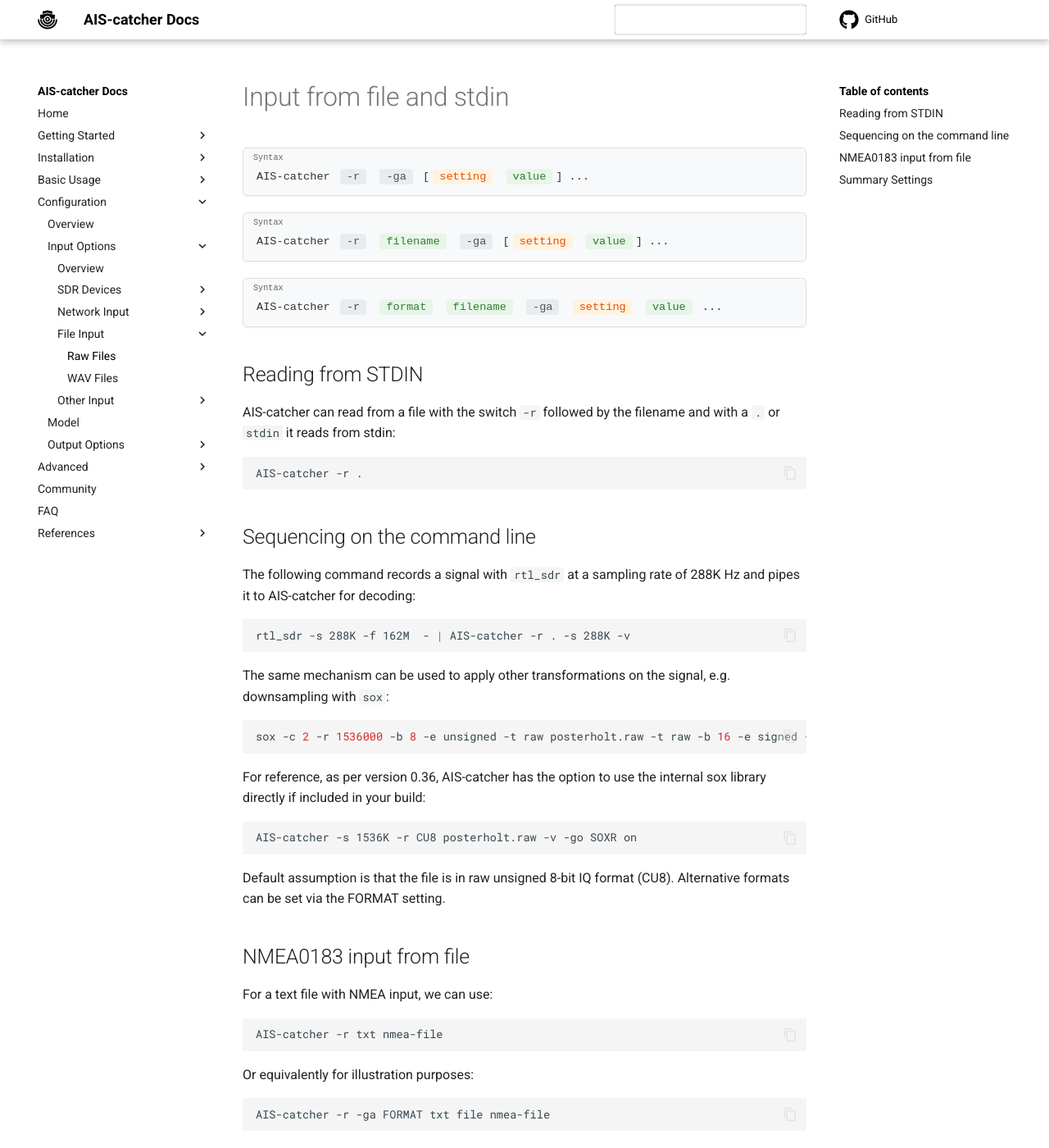
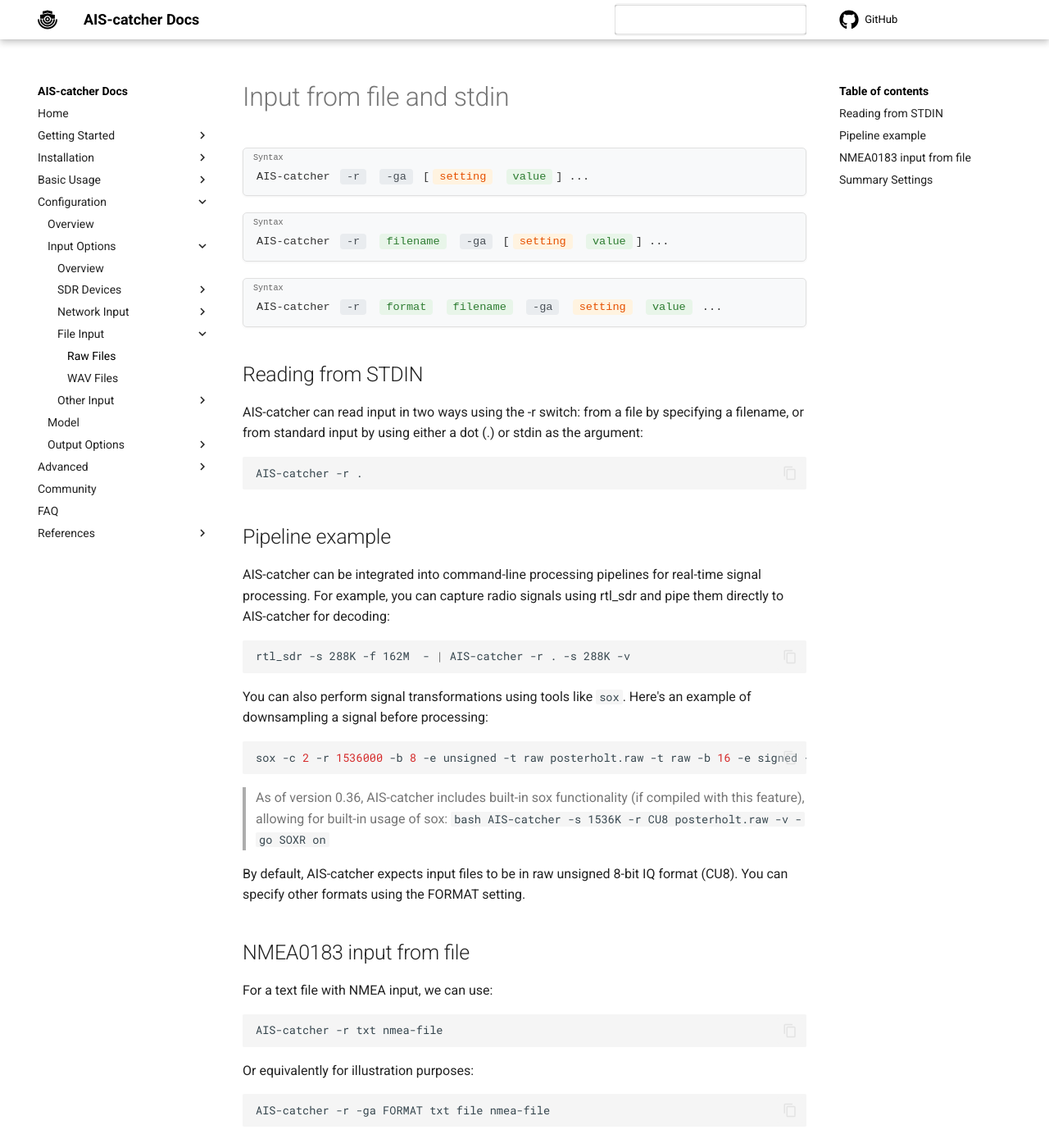
Before and after one commit to jvde-github/AIS-catcher-docs, an MkDocs documentation site: the page built from docs/configuration/input/file.md, in a window 1280 px wide and 1400 px high. Shown: the whole window at 82% size. Built offline with MkDocs 1.6.1 and Material for MkDocs 9.7.7, drawn with Linux system fonts in a browser that asks for light colours; comment, search, counter and statistics services are not loaded.

Commit message:
Update file.md

````diff
--- a/docs/configuration/input/file.md
+++ b/docs/configuration/input/file.md
@@ -31,24 +31,26 @@
 </div>
 
 ## Reading from STDIN
-AIS-catcher can read from a file with the switch ``-r`` followed by the filename and with a ``.`` or ``stdin`` it reads from stdin:
+AIS-catcher can read input in two ways using the -r switch: from a file by specifying a filename, or from standard input by using either a dot (.) or stdin as the argument:
 ```bash
 AIS-catcher -r .
 ```
-## Sequencing on the command line
- The following command records a signal with ```rtl_sdr``` at a sampling rate of 288K Hz and pipes it to AIS-catcher for decoding:
+## Pipeline example
+AIS-catcher can be integrated into command-line processing pipelines for real-time signal processing. For example, you can capture radio signals using rtl_sdr and pipe them directly to AIS-catcher for decoding:
 ```bash
 rtl_sdr -s 288K -f 162M  - | AIS-catcher -r . -s 288K -v
 ```
-The same mechanism can be used to apply other transformations on the signal, e.g. downsampling with ``sox``:
+You can also perform signal transformations using tools like `sox`. Here's an example of downsampling a signal before processing:
 ```bash
 sox -c 2 -r 1536000 -b 8 -e unsigned -t raw posterholt.raw -t raw -b 16 -e signed -r 96000 - |AIS-catcher -s 96K -r CS16 . -v
 ```
-For reference, as per version 0.36, AIS-catcher has the option to use the internal sox library directly if included in your build:
-```bash
-AIS-catcher -s 1536K -r CU8 posterholt.raw -v -go SOXR on
-```
-Default assumption is that the file is in raw unsigned 8-bit IQ format (CU8). Alternative formats can be set via  the FORMAT setting.
+> As of version 0.36, AIS-catcher includes built-in sox functionality (if compiled with this feature), allowing for
+> built-in usage of sox:
+ >```bash
+>AIS-catcher -s 1536K -r CU8 posterholt.raw -v -go SOXR on
+> ```
+
+By default, AIS-catcher expects input files to be in raw unsigned 8-bit IQ format (CU8). You can specify other formats using the FORMAT setting.
 
 ## NMEA0183 input from file
 
````
